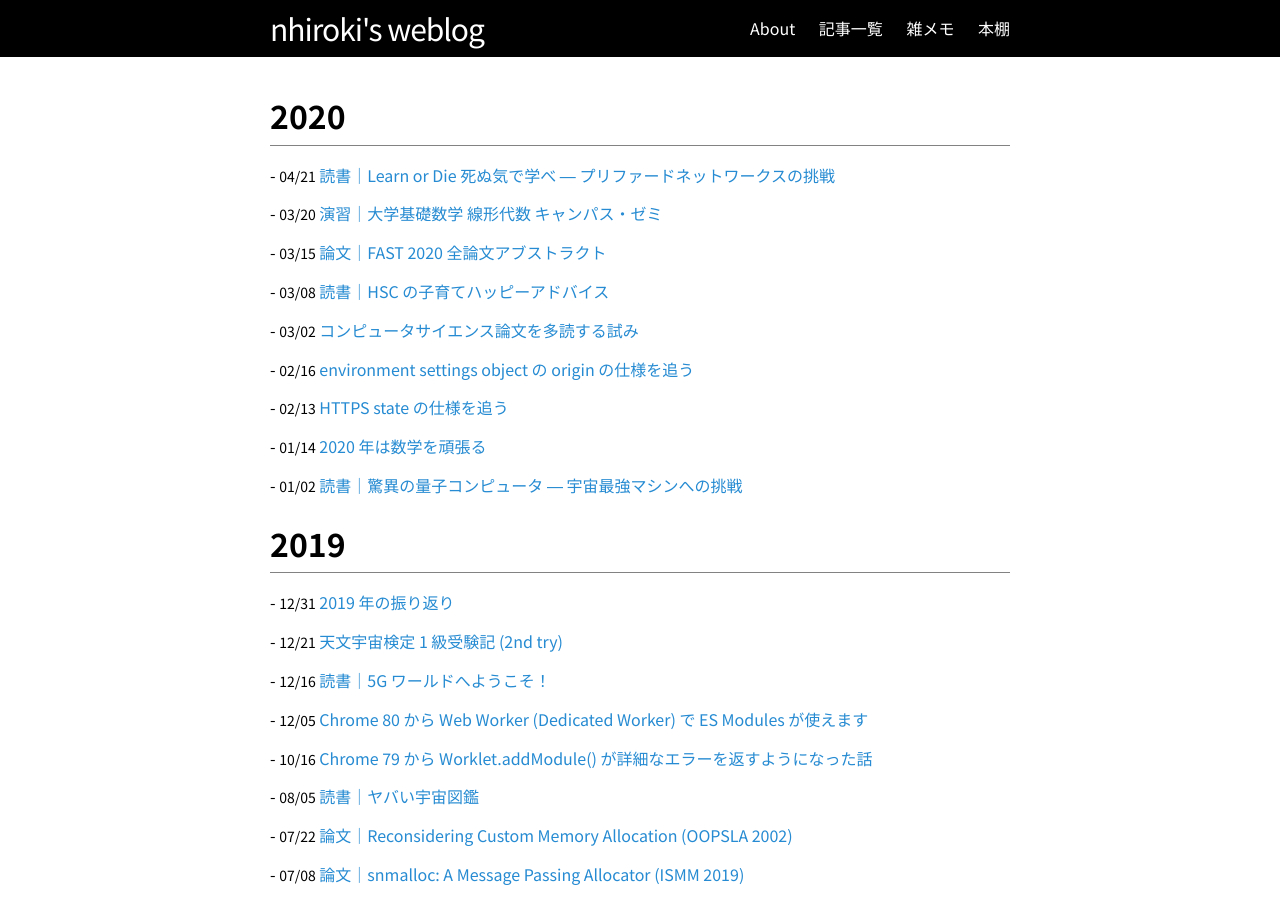
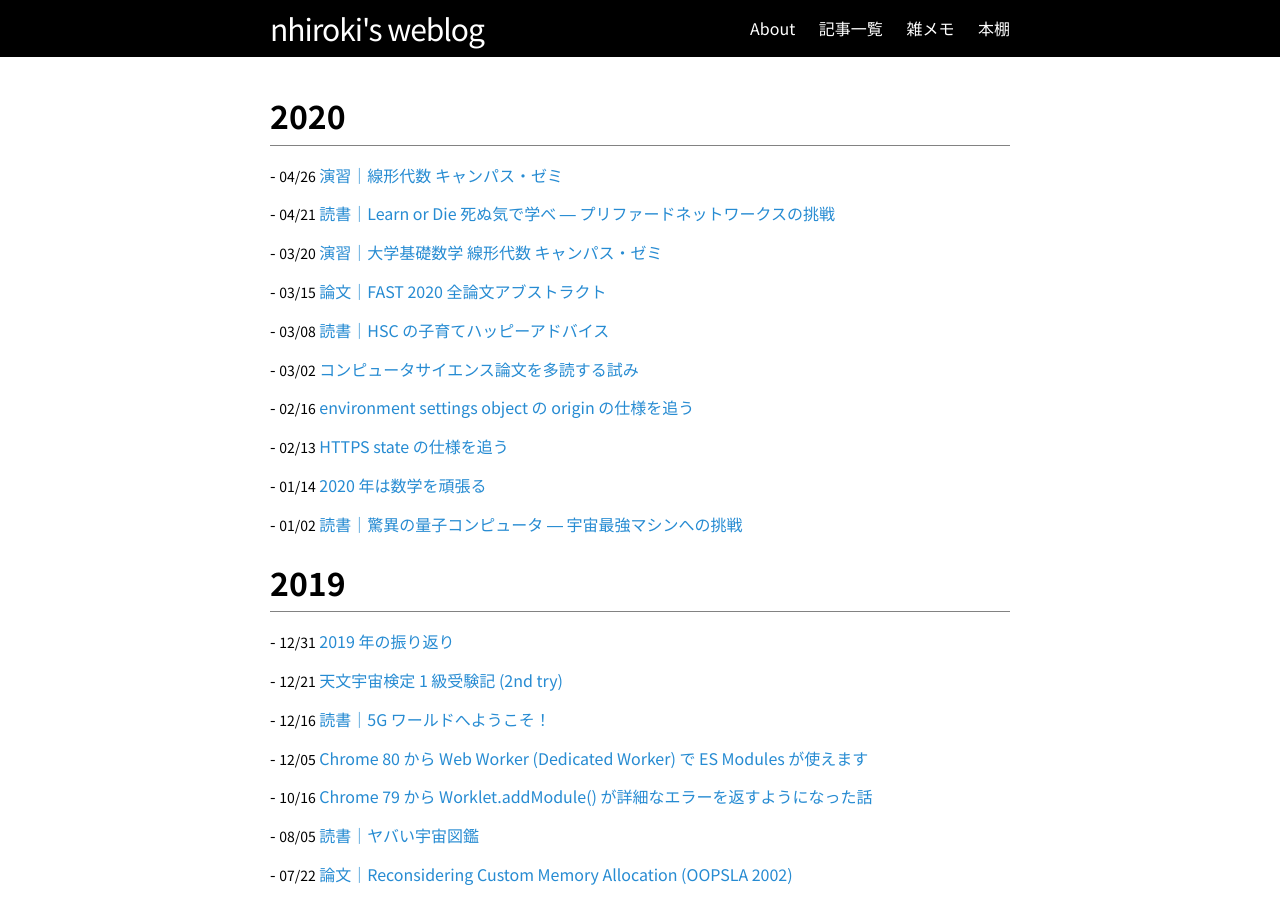
Before and after one commit to nhiroki/nhiroki.github.io, a Jekyll site: the page built from index.html, in a window 1280 px wide and 900 px high. Built offline with Jekyll 4.4.1, drawn with Linux system fonts in a browser that asks for light colours; some of the changed lines change nothing that is shown.

Commit message:
Publish a new article

```diff
--- /dev/null
+++ b/_posts/2020-04-26-book-linear-algebra-campus-seminar.md
@@ -0,0 +1,86 @@
+---
+layout: post
+title: "演習｜線形代数 キャンパス・ゼミ"
+date: 2020-04-26 00:00:00 +09:00
+tags: book
+image: /images/book-linear-algebra-campus-seminar.jpg
+math-expression: true
+---
+
+「[2020 年は数学を頑張る](/2020/01/14/study-math)」の一環でマセマのキャンパス・ゼミシリーズを解き進めています。今日は 2 冊目となる『線形代数 キャンパス・ゼミ』を解き終わりました。
+
+![表紙](/images/book-linear-algebra-campus-seminar.jpg)
+
+線形代数の勉強はここで一区切りし、次は『大学基礎数学 微分積分 キャンパス・ゼミ』をやります。
+
+![ロードマップ](/images/book-linear-algebra-campus-seminar-roadmap.png)
+
+# 内容とメモ
+
+[Tweets](https://twitter.com/nhiroki_/status/1240928663979229184)
+
+**講義 1 : ベクトルと空間座標の基本**
+
+- §1. ベクトル (大きさと向きをもった) 量：ベクトルの導入、ベクトルの内積・外積・スカラー 3 重積とその図形的な意味、など。
+  - 本書で紹介されている外積の計算方法は視覚的に覚えやすくて良かった。2 ベクトルの要素を [x1 y1 z1 x1] [x2 y2 z2 x2] のように x を追加した上で行ベクトル風に上下に並べてクロスして計算。3 要素のままでかつ列ベクトル表記の状態で計算しようとすると混乱するけど、このやり方なら直感的。
+- §2. 空間座標における直線と平面：直線と平面のベクトル方程式とその図形的な意味について。
+
+**講義 2 : 行列**
+
+- §1. 行列の和と積
+  - 行列計算の基本について。基本はもう何度もやってるのでサクッと流したんだけど、演習問題 4 は初めて見るパターンで学びがあった。AX=XA を満たす X を求めるんだけど、A を λE+F に分解してから計算すると λ 部分がまるっと消えて計算が簡単になる。
+  - p.28 "複素数でもよいが本書では実数行列のみを扱うことにするので、これらの成分はすべて実数とする" ってあるけど、講義 7 で普通に複素行列出てくる。改訂する過程で構成が変わったのかな？
+- §2. 行列の積のさまざまな表現法：転置行列、転置行列を使った内積の計算、行列の小ブロック化、など。
+  - 内積の成分計算って転置行列を使えば行列のまま表現できるのか ($$A \cdot B = {}^{t}AB$$)
+- §3. 2 次の正方行列でウォーミング・アップ：単位・零行列、逆行列、2 元 1 次方程式の解法、ケーリーハミルトンの定理、行列の n 乗計算、など。
+  - ケーリーハミルトンの定理における対角成分の和 (a+d) の部分を tr A (トレース A) と呼ぶことを知った。
+
+**講義 3 : 行列式**
+
+- §1. 3次の行列式とサラスの公式：3 次までの行列式の計算。サクッと解いて次へ・・・
+- §2. n 次の行列式の定義：恒等置換・逆置換、奇置換・偶置換、sgn の定義、sgn による n 次の行列式の定義、$$det A=det{\ }^{t}A$$ の導出、など。
+- §3. n 次の行列式の計算：余因子による行列式の展開、行列式の各種性質の導出、スカラー 3 重積の行列式による表現、ベクトル 3 重積の計算、など。
+  - スカラー 3 重積が行列式の余因子展開によって表現できるのは美しいな。
+
+**講義 4 : 連立 1 次方程式**
+
+- §1. 逆行列と連立 1 次方程式の基本：余因子行列による逆行列の求め方、クラメルの公式による連立 1 方程式の求め方、掃き出し法による逆行列と連立 1 次方程式の求め方、など。
+  - p.97 の余因子行列による逆行列の表現の部分で、(ii) i ≠ j の場合の説明がまるで分からない。「Cij が行列式の第 j 行による余因子展開の式になっている」とあるけど、これ p.94 に載っている第 i 行による展開式の定義と一致していないよね・・・？
+- §2. 行列の階数と、一般の連立 1 次方程式：行列の階数、自由度 (未知数の個数 - rank) と解の個数の関係、同次連立 1 次方程式と非同次連立 1 次方程式、など。
+  - 掃き出し法が強力過ぎて手計算する上で余因子行列やクラメルの公式を使う理由が思い当たらないんだけど何かあるのかな？一方でアルゴリズムとして書き下す場合を考えると、掃き出し法だと行基本変形の過程があまり自明ではないので、余因子行列やクラメルの公式の方が書き下しやすい気がする。
+  - なるほど、クラメルの公式で解けるのは rank と未知数が同じ場合のとき (正則のとき) だけなのか。まあそうか。
+  - 連立方程式を解く時に最低でも未知数分の方程式が必要というのは経験的に知っていることだけど、それを形式化したのが自由度なのかな。
+
+**講義 5 : 線形空間 (ベクトル空間)**
+
+- §1. 線形空間と基底：線形空間の定義、線形結合と線形関係式、線形独立と線形従属、基底、線形空間の次元 (dim) の定義、など。
+- §2. 部分空間：部分空間の定義とその条件、生成元の定義、部分空間の図形的な意味、など。
+  - 定義を満たせば 2 次式の集合や 2 次正方行列なども線形空間となるのプログラミング言語のインタフェースっぽい
+  - 部分空間であるかの判定とその基底を求める問題を解いた。何となく分かるんだけど腹落ちしきってない感がある。やり方すぐに忘れそうだし後で復習が必要そう。
+
+**講義 6 : 線形写像**
+
+- §1. 線形写像：線形写像の定義と性質、Im f と Ker f、表現行列、合成写像、など。
+  - p.152 の線形性の説明で「線形性は原点を通る直線的な性質と考えて良い」と書かれている。「直線的な性質」というのは理解していたけど「原点を通る」ってところが盲点だった。
+- §2. Ker f と商空間：全射・単射・全単射、同型写像、商空間 (V/Ker f)、など。
+  - 難しくて三回読み直した。商空間は Ker f とそれに平行な直線たちを元とした空間で、それの射像は dim(Ker f) だけ次元が下がるみたいな理解をした。これがどう役立つのかまだ全然分からない。
+
+**講義 7 : 行列の対角化**
+
+- §1. 行列の対角化 (I)：固有値・固有ベクトルとそれらによる対角化、など。
+  - この辺は一つ前の「大学基礎数学 線形代数」で散々やったのでさっくりと。差分としては、固有ベクトルが線形独立になるという話はなかった気がする。
+- §2. 計量線形空間と正規直交基底：計量線形空間の定義、ノルム、元のなす角、正規直交基底の定義、直交行列と直交変換、シュミットの正規直交化法、など。
+  - 計量線形空間は内積の定義された線形空間。2 つの元のなす角をシュワルツの不等式で定義し、そこから内積の公式が導かれる。正規直交基底を列ベクトルに持つ直交行列による線形変換 (直交変換) は内積・大きさ・角が保存される。シュミットの正規直交化法で基底を正規直交化できる。
+
+<blockquote class="twitter-tweet" data-conversation="none"><p lang="ja" dir="ltr">(p.188) ある閉区間で連続な関数全体で線形空間を作り、この元 f と g に対して内積を定義すると計量線形空間になる。関数を空間の元にするというのは不思議な感じだけど、ちょうど数学セミナーで読んだ話だったので自分の中で良い感じに繋がった <a href="https://t.co/o5Suoa5naI">https://t.co/o5Suoa5naI</a> <a href="https://twitter.com/hashtag/nhbk?src=hash&amp;ref_src=twsrc%5Etfw">#nhbk</a></p>&mdash; nhiroki (@nhiroki_) <a href="https://twitter.com/nhiroki_/status/1251528955456192513?ref_src=twsrc%5Etfw">April 18, 2020</a></blockquote> <script async src="https://platform.twitter.com/widgets.js" charset="utf-8"></script>
+
+- §3. 行列の対角化 (II) と 2 次形式：直交行列による対称行列の対角化、それを使った 2 次形式の標準形への変換、など。
+  - 2 次形式の標準化がまだいまいち腹落ちしてないんだけど、これは 2 次形式による方程式を簡略化するために座標系を変換していると考えれば良いのかな？
+- §4. エルミート行列とユニタリ行列：複素行列とそのノルムと内積、エルミート行列とユニタリ行列、エルミート行列の対角化、など。
+  - エルミート行列とユニタリ行列の全成分が実数の場合がそれぞれ対称行列と直交行列になる
+
+**第 8 講 : ジョルダン標準形**
+
+- §1. 2 次正方行列のジョルダン標準形：ジョルダン細胞とジョルダン標準形の定義、2 次正方行列におけるジョルダン標準形の作り方。
+  - ジョルダン細胞という名前は Jordan Cell の直訳だと思ってたんだけど、英語だと Jordan Block と呼ぶのか。言語によっては cell の方だったりするのかな？個人的にはジョルダン細胞よりジョルダンブロックの方がイメージしやすい気がする ([Jordan normal form - Wikipedia](https://en.wikipedia.org/wiki/Jordan_normal_form))。
+- §2. 3 次正方行列のジョルダン標準形：3 次正方行列におけるジョルダン標準形の作り方。
--- a/books.md
+++ b/books.md
@@ -1,7 +1,7 @@
 ---
 layout: page
 title: 本棚
-date: 2020/04/21
+date: 2020/04/26
 permalink: /books/
 ---
 
@@ -276,7 +276,7 @@ permalink: /books/
 - ([途中](https://twitter.com/nhiroki_/status/1159146915491012609)) トコトンやさしいモータの本
 - ([途中](https://twitter.com/nhiroki_/status/1213117156205850631)) 弱点克服 大学生の線形代数 改訂版
 
-
+- ([2020](/2020/04/26/book-linear-algebra-campus-seminar)) 線形代数 キャンパス・ゼミ
 - ([2020](/2020/03/20/book-basic-linear-algebra-campus-seminar)) 大学基礎数学 線形代数 キャンパス・ゼミ
 - ([2019](/2019/08/05/book-yabai-uchu-zukan)) ヤバい宇宙図鑑
 - ([2019](/2019/07/01/book-space-rocket)) トコトンやさしい宇宙ロケットの本
```
Also changed, not shown: images/book-linear-algebra-campus-seminar-roadmap.png (added), images/book-linear-algebra-campus-seminar.jpg (added).
